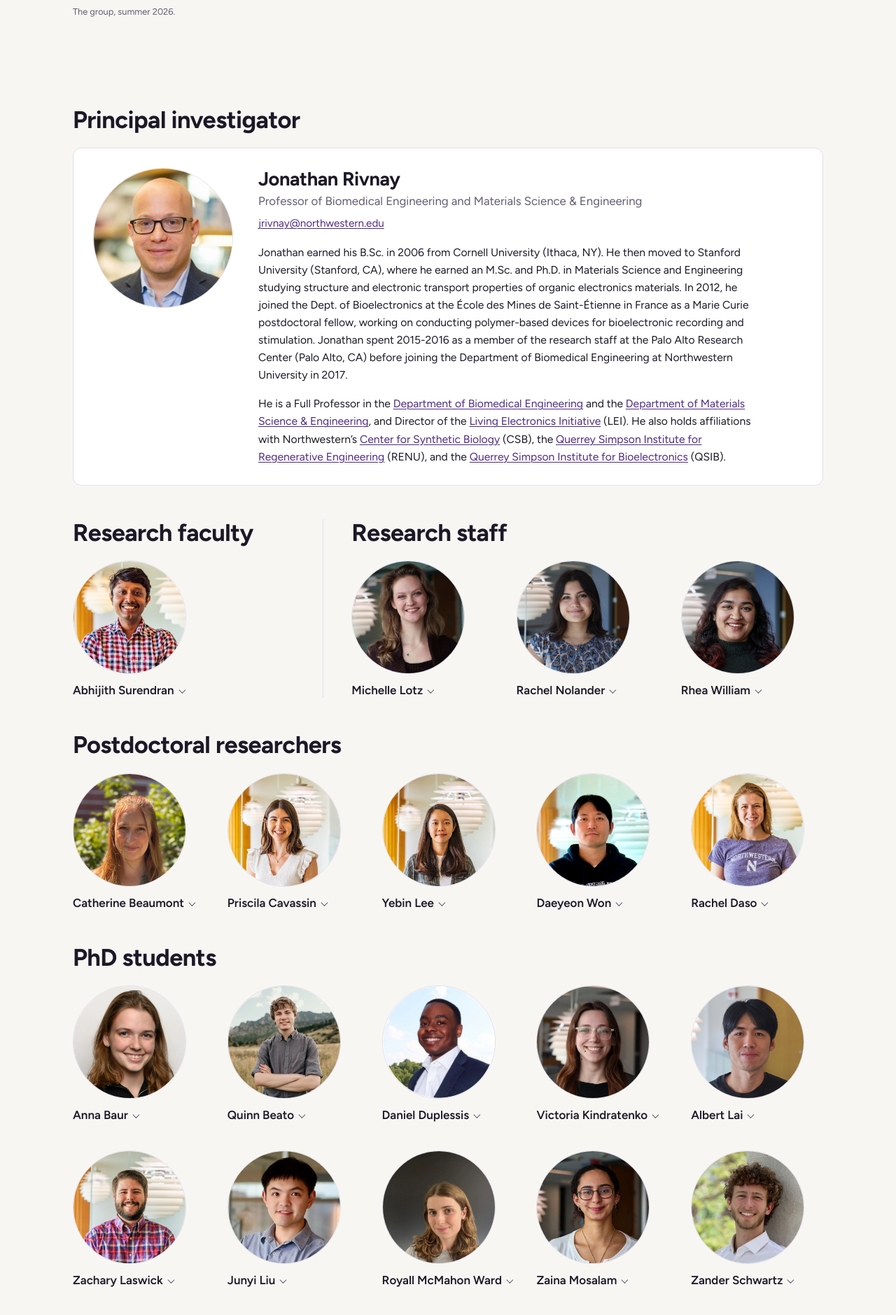
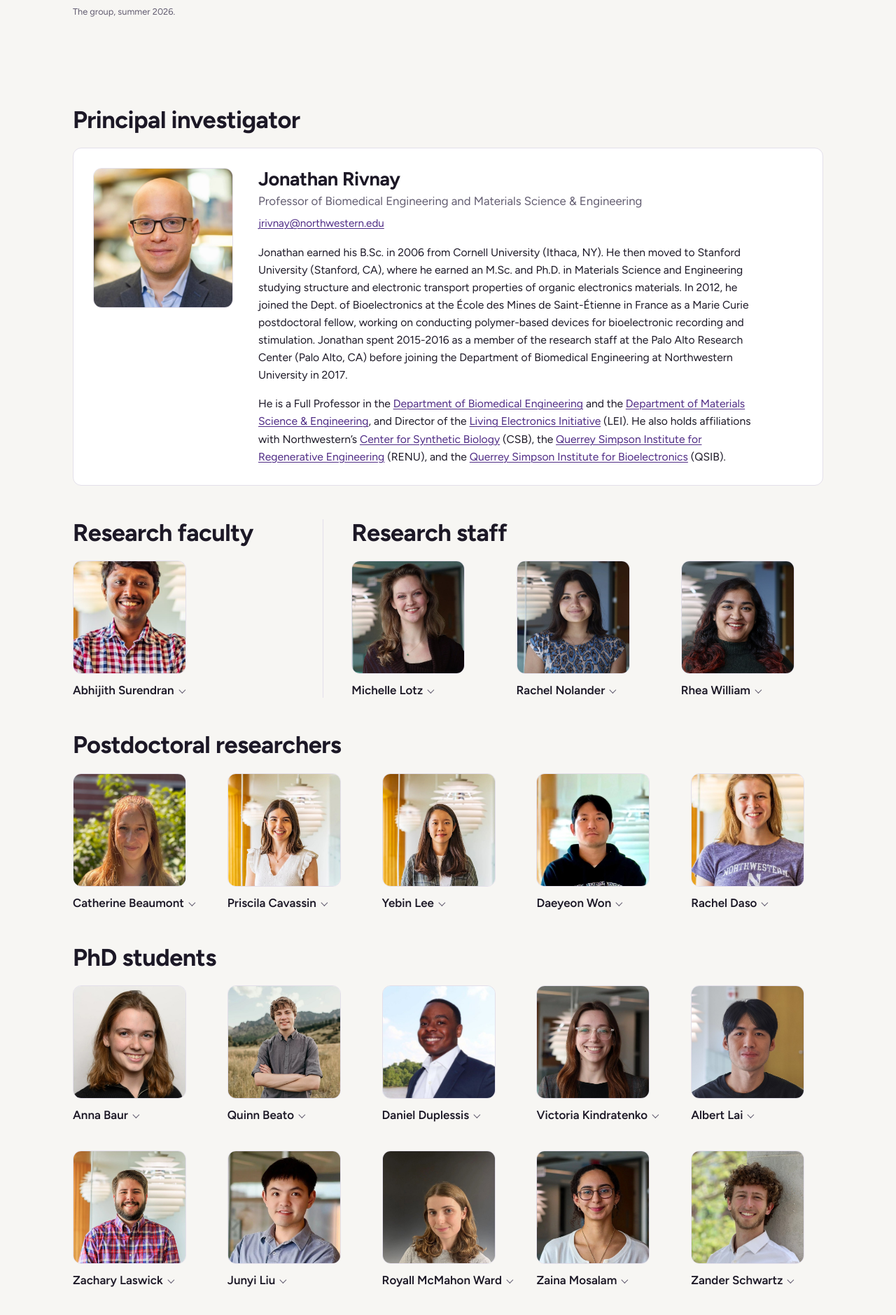
Before and after one commit to jtwillia01/rivnay-lab, a Jekyll site: the page built from team.html, in a window 1280 px wide. Shown: the part 764-2643 px from the top of the page at 70% size. Built offline with Jekyll 4.4.1, drawn with Linux system fonts in a browser that asks for light colours.

Commit message:
Headshots: rounded squares matching every other image on the site; Daniel Duplessis's full-frame photo; interim tighter crops for the three whose files had a circle baked in
Co-Authored-By: Claude Opus 5 <noreply@anthropic.com>

```diff
--- a/assets/css/style.css
+++ b/assets/css/style.css
@@ -223,7 +223,7 @@ html.snap { scroll-snap-type: y proximity; }
   display: grid; grid-template-columns: 200px 1fr; gap: 2.25rem; align-items: start;
   background: var(--paper); border: 1px solid var(--line); border-radius: var(--radius); padding: 1.75rem;
 }
-.pi img { width: 200px; aspect-ratio: 1; border-radius: 50%; object-fit: cover; border: 1px solid var(--line); }
+.pi img { width: 200px; aspect-ratio: 1; border-radius: var(--radius); object-fit: cover; border: 1px solid var(--line); }
 .pi h3 { font-size: clamp(1.35rem, 2.6vw, 1.7rem); }
 .pi .role { color: var(--muted); margin-top: 0.15rem; }
 .pi .links { margin-top: 0.4rem; font-size: var(--fs-md); }
@@ -247,7 +247,7 @@ html.snap { scroll-snap-type: y proximity; }
 .person { min-width: 0; }
 .person summary { list-style: none; cursor: pointer; display: block; }
 .person summary::-webkit-details-marker { display: none; }
-.person img { width: 162px; aspect-ratio: 1; object-fit: cover; border-radius: 50%; border: 1px solid var(--line); background: var(--paper); }  /* fixed, so every section matches */
+.person img { width: 162px; aspect-ratio: 1; object-fit: cover; border-radius: var(--radius); border: 1px solid var(--line); background: var(--paper); }  /* fixed, so every section matches */
 .person .name { display: block; font-family: var(--sans); font-weight: 600; font-size: 1.06rem; line-height: 1.25; margin-top: 0.8rem; margin-right: -1.5rem; }  /* the chevron hangs into the gutter, so names wrap on their own width */
 .person .tail { white-space: nowrap; }
 .person .name { text-wrap: balance; }   /* if a name must wrap, split it evenly rather than leaving one word alone */
```
Also changed, not shown: assets/img/people/abhijith-surendran.jpg, assets/img/people/daniel-duplessis.jpg, assets/img/people/john-williams.jpg, assets/img/people/rachel-daso.jpg.
